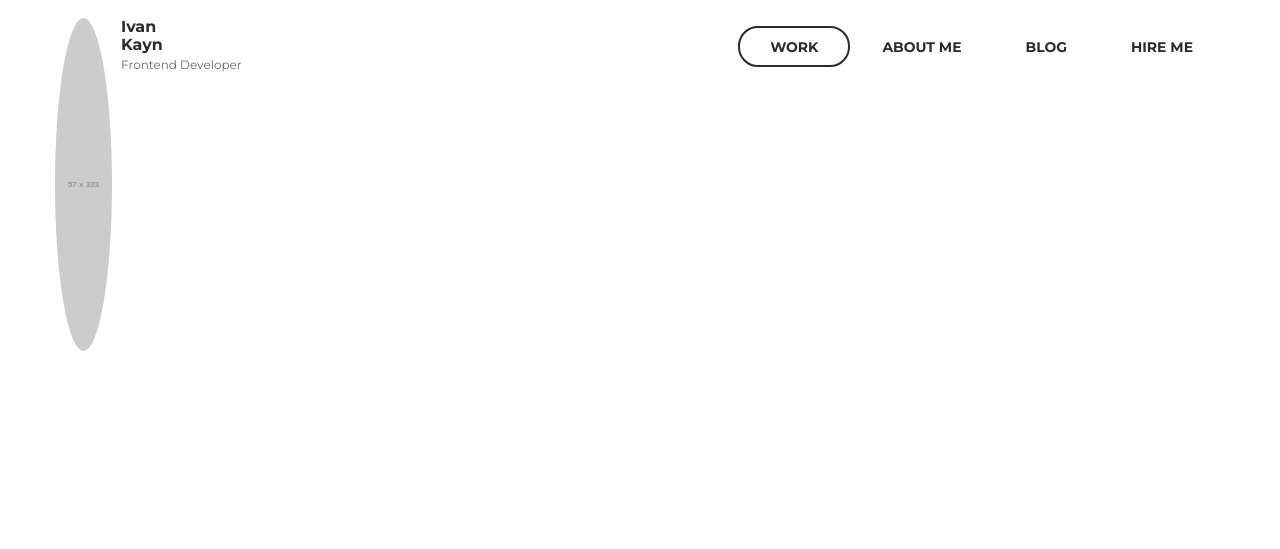
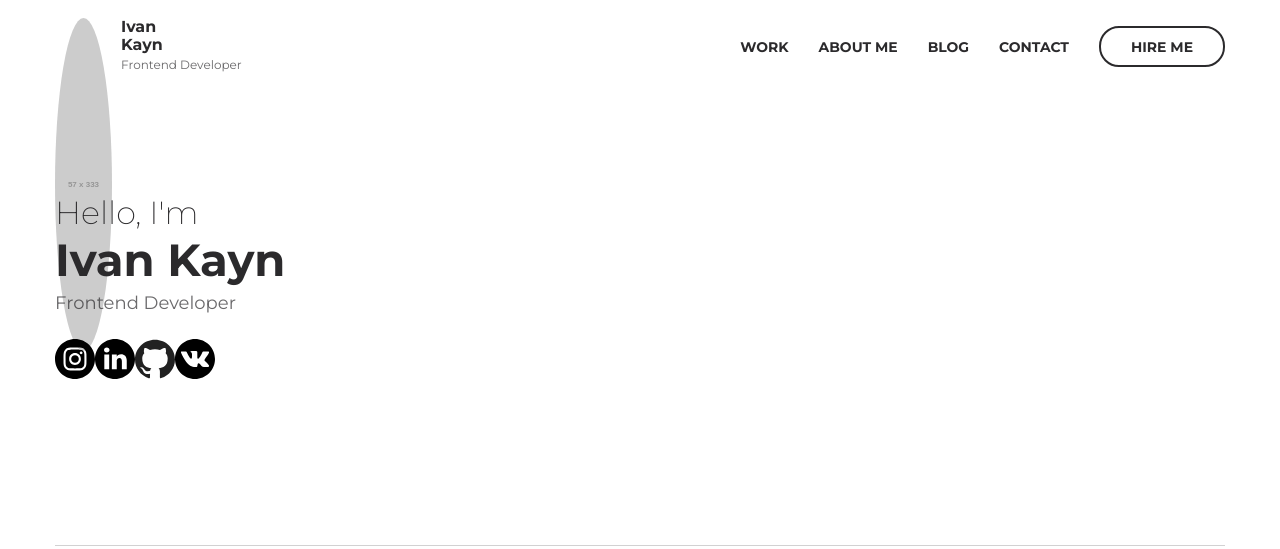
Before and after one commit to Ivan-Kayn/portfolio, a plain HTML site: page index.html in a window 1280 px wide. Drawn offline with Linux system fonts and the light colour scheme; placeholder pictures from the web are drawn by us.

Commit message:
second commit

```diff
--- /dev/null
+++ b/css/blocks/intro.less
@@ -0,0 +1,37 @@
+//main: ..//style.less
+
+.intro {}
+
+.intro__inner {
+    display: flex;
+    border-bottom: 1px solid fade(@gray, 30%);
+    padding-bottom: 120px;
+    padding-top: 100px;
+}
+
+.intro__content {
+    width: 50%;
+}
+
+.intro__subtitle {
+    font-size: 2.13rem;
+    color: @black;
+    font-weight: 200;
+}
+
+.intro__title {
+    font-size: 3rem;
+    color: @black;
+    font-weight: 700;
+    margin-bottom: 5px;
+}
+
+.intro__text {
+    font-size: 1.2rem;
+    color: fade(@black, 70%);
+    margin-bottom: 25px;
+}
+
+.intro__photo {
+    width: 50%;
+}
--- a/css/blocks/nav.less
+++ b/css/blocks/nav.less
@@ -3,6 +3,7 @@
 .nav {
     display: flex;
     height: 100%;
+    align-items: center;
 }
 
 .nav__link {
@@ -11,13 +12,40 @@
     font-weight: 700;
     text-decoration: none;
     text-transform: uppercase;
-    border: 2px solid transparent;
-    border-radius: 20px;
-    padding: 0.66rem 2rem;
+    margin-left: 2rem;
+    position: relative;
 
-    &:hover,
-    &.active {
-        border-color: @black;
+    &:after {
+        content: "";
+        width: 0;
+        height: 2px;
+        background-color: @black;
+
+        position: absolute;
+        bottom: -5px;
+        left: 0;
+        z-index: 1;
+
+        transition: width .2s linear;
+    }
+
+    &:hover:not(.nav__link--btn) {
+        &:after {
+            width: 100%;
+        }
+    }
+
+    &--btn {
+        border: 2px solid @black;
+        padding: 0.66rem 2rem;
+        border-radius: 20px;
+
+        transition: background-color .2s linear, color .2s linear;
+
+        &:hover {
+            background-color: @black;
+            color: @white;
+        }
     }
 
 }
--- /dev/null
+++ b/css/blocks/social.less
@@ -0,0 +1,18 @@
+//main: ..//style.less
+
+.social {
+    margin-bottom: 42px;
+    display: flex;
+    align-items: center;
+
+}
+
+.social__link {
+    text-decoration: none;
+
+}
+
+.social__img {
+    width: 40px;
+    height: 40px;
+}
--- a/css/style.less
+++ b/css/style.less
@@ -12,6 +12,15 @@ body {
     color: @black;
 }
 
+h1,
+h2,
+h2,
+h4,
+h5,
+h6 {
+    margin: 0;
+}
+
 *,
 *:before,
 *:after {
@@ -23,3 +32,5 @@ body {
 @import "blocks/header";
 @import "blocks/user";
 @import "blocks/nav";
+@import "blocks/intro";
+@import "blocks/social";
--- a/index.html
+++ b/index.html
@@ -6,11 +6,13 @@
     <meta name="viewport" content="width=device-width, initial-scale=1.0">
     <title>Document</title>
     <link rel="stylesheet" href="./css/style.css">
-    <link href="https://fonts.googleapis.com/css?family=Montserrat:300,300i,400,700&display=swap" rel="stylesheet">
+    <link href="https://fonts.googleapis.com/css?family=Montserrat:300,200,300i,400,700&display=swap" rel="stylesheet">
     <meta name="viewport" content="width=device-width, initial-scale=1">
 </head>
 
 <body>
+
+    <!-- Header -->
     <header class="header">
         <div class="container">
             <div class="header__inner">
@@ -30,13 +32,41 @@
 
                 </div>
                 <nav class="nav">
-                    <a class="nav__link active" href=""> work </a>
+                    <a class="nav__link " href=""> work </a>
                     <a class="nav__link" href=""> about me </a>
                     <a class="nav__link" href=""> blog </a>
-                    <a class="nav__link" href=""> hire me </a></nav>
+                    <a href="" class="nav__link"> contact </a>
+                    <a class="nav__link nav__link--btn" href=""> hire me </a>
+                </nav>
             </div>
         </div>
     </header>
+
+    <!-- Intro -->
+    <section class="intro">
+        <div class="container">
+            <div class="intro__inner">
+                <div class="intro__content">
+                    <h2 class="intro__subtitle"> Hello, I'm </h2>
+                    <h1 class="intro__title"> Ivan Kayn </h1>
+                    <div class="intro__text"> Frontend Developer </div>
+
+                    <div class="social">
+                        <a href="" class="social__link"><img class="social__img" src="./images/instagram.svg"
+                                alt=""></a>
+                        <a href="" class="social__link"><img class="social__img" src="./images/linkedin (1).svg"
+                                alt=""></a>
+                        <a href="" class="social__link"><img class="social__img" src="./images/logo.svg" alt=""></a>
+                        <a href="" class="social__link"><img class="social__img" src="./images/vk (1).svg" alt=""></a>
+                    </div>
+                </div>
+                <div class="intro__photo">
+
+                </div>
+            </div>
+        </div>
+    </section>
+
 </body>
 
 </html>
```
Also changed, not shown: css/style.css, images/instagram.svg (added), images/linkedin (1).svg (added), images/logo.svg (added), images/vk (1).svg (added).
